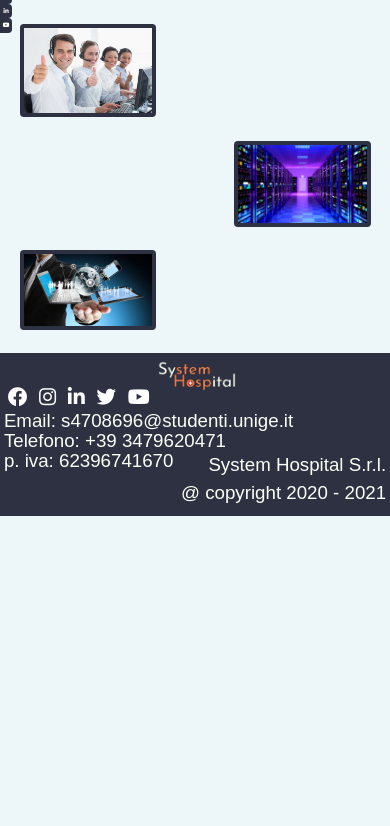
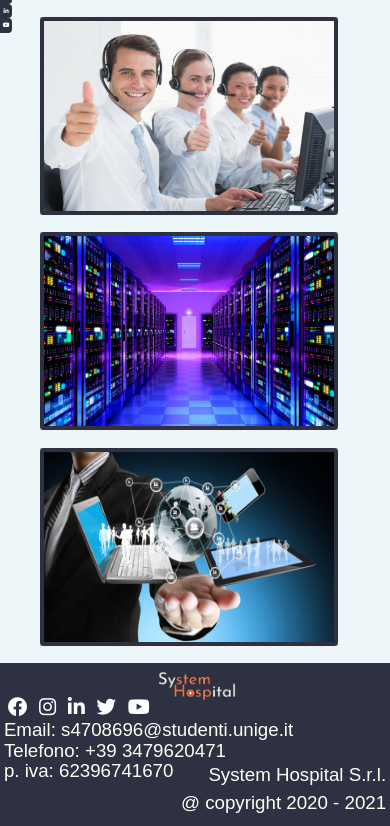
Before and after one commit to 4708696-UniGe/progetto_saw, a PHP site: page /php/home.php in a window 390 px wide. Shown: the part 58-884 px from the top of the page. Before the commit the page ends 574 px from the top, so only its background shows below. Run offline with PHP 8.4, Linux system fonts and the light colour scheme.

Commit message:
responsive work on home

```diff
--- a/css/home.css
+++ b/css/home.css
@@ -1,3 +1,4 @@
+@media (min-width: 992px) {
     .container_left {
         margin-top: 6vw;
         margin-bottom: 6vw;
@@ -105,3 +106,109 @@ h1 {
         text-decoration: underline;
         text-decoration-color: #2D3142;
     }
+
+    .flip-card {
+        display: none;
+    }
+}
+
+@media (max-width: 992px) {
+    /* The flip card container - set the width and height to whatever you want. We have added the border property to demonstrate that the flip itself goes out of the box on hover (remove perspective if you don't want the 3D effect */
+    .flip-card {
+        margin: 4vw 10vw 1vw 10vw;
+        background-color: transparent;
+        width: 300px;
+        height: 200px;
+        border: 1px solid #f1f1f1;
+        border-radius: 0 1vw 1vw 0;
+        perspective: 1000px; /* Remove this if you don't want the 3D effect */
+    }
+
+    /* This container is needed to position the front and back side */
+    .flip-card-inner {
+        position: relative;
+        width: 100%;
+        height: 100%;
+        text-align: center;
+        transition: transform 0.8s;
+        transform-style: preserve-3d;
+
+    }
+
+    /* Do an horizontal flip when you move the mouse over the flip box container */
+    .flip-card:hover .flip-card-inner {
+        transform: rotateY(180deg);
+
+    }
+
+    /* Position the front and back side */
+    .flip-card-front, .flip-card-back {
+        position: absolute;
+        width: 100%;
+        height: 100%;
+        -webkit-backface-visibility: hidden; /* Safari */
+        backface-visibility: hidden;
+
+    }
+
+    /* Style the front side (fallback if image is missing) */
+    .flip-card-front {
+        background-color: #bbb;
+        color: black;
+    }
+
+    /* Style the back side */
+    .flip-card-back {
+        border: 4px solid #2D3142;
+        border-radius: 3vw 3vw 3vw 3vw;
+        background-color: #EF8354;
+        color: white;
+        transform: rotateY(180deg);
+    }
+
+    .image-mobile {
+        display: block;
+        width: 100%;
+        height: 100%;
+        border-radius: 1vw 1vw 1vw 1vw;
+        box-sizing: border-box;
+        border: 4px solid #2D3142;
+    }
+
+    .text-mobile {
+        color: white;
+        font-family: system-ui;
+        font-size: 4vw;
+        left: 18vw;
+        margin: 13vw 5vw 5px 20vw;
+        position: absolute;
+        -webkit-transform: translate(-50%, -50%);
+        -ms-transform: translate(-50%, -50%);
+        transform: translate(-50%, -50%);
+        white-space: nowrap;
+    }
+
+    #inline_link {
+
+
+    }
+
+    .text-mobile a:link,
+    .text-mobile a:visited {
+        color: #2D3142;
+        text-decoration: none;
+        position: relative;
+        text-align: center;
+        display: block;
+    }
+
+    .text-mobile a:hover {
+        text-decoration: underline;
+        text-decoration-color: #2D3142;
+    }
+
+    .container_left,
+    .container_right{
+        display: none;
+    }
+}
--- a/php/home.php
+++ b/php/home.php
@@ -16,6 +16,46 @@
 		<nav> <?php include 'navbar.php'; ?></nav>
 			<?php include 'socialbar.php'; ?>
 
+
+		<?php /* Mobile Page */ ?>
+
+		<div class="flip-card">
+          <div class="flip-card-inner">
+            <div class="flip-card-front">
+              <img src="../images/prima.jpg" alt="Avatar" class="image-mobile">
+            </div>
+            <div class="flip-card-back">
+              <h1>Chi siamo?</h1>
+              <div class="text-mobile" id="block">Il nostro obiettivo è offrire assistenza <br> informatica professionale ad imprese. <br> <a title="Scopri di più" href="about.php">Scopri di più</a></div>
+            </div>
+          </div>
+        </div>
+        <div class="flip-card">
+          <div class="flip-card-inner">
+            <div class="flip-card-front">
+              <img src="../images/seconda.jpg" alt="Avatar" class="image-mobile" >
+            </div>
+            <div class="flip-card-back">
+              <h1>Cosa offriamo?</h1>
+              <div class="text-mobile">Scopri i nostri <a id="inline_link" href="products.php">prodotti.</a></div>
+            </div>
+          </div>
+        </div>
+        <div class="flip-card">
+          <div class="flip-card-inner">
+            <div class="flip-card-front">
+              <img src="../images/terza.jpg" alt="Avatar" class="image-mobile">
+            </div>
+            <div class="flip-card-back">
+              <h1>Su quale piattaforma lavori?</h1>
+              <div class="text-mobile">Trova la tua tra le nostre <a id="inline_link" href="platform_list.php">piattaforme supportate.</a></div>
+            </div>
+          </div>
+        </div>
+
+
+		<?php /* Desktop page */?>
+
 		<div class="container_left">
 			<img src="../images/prima.jpg" alt="Avatar" class = "image" >
 			<div class="overlay_left">
@@ -23,7 +63,6 @@
 			    <div class="text" id="block">Il nostro obiettivo è offrire assistenza informatica professionale ad imprese. <br> <a title="Scopri di più" href="about.php">Scopri di più</a>  </div>
 		    </div>
 	    </div>
-
 
 	    <div class="container_right">
 			<img src="../images/seconda.jpg" alt="Avatar" class="image" >
```
Also changed, not shown: php/platform_list.php (+7 -15 lines). Lines whose indentation alone changed are shown as unchanged.
